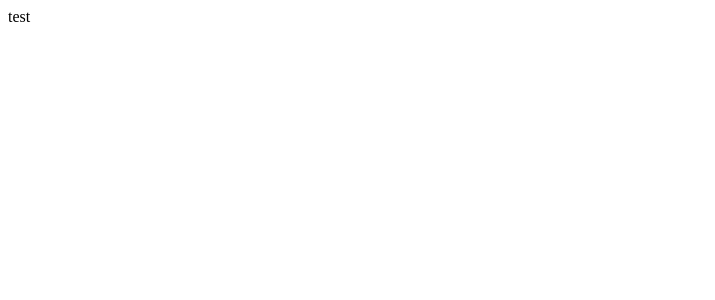
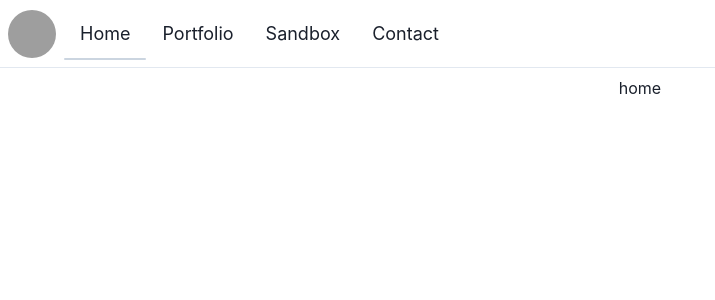
Before and after one commit to tdarusch/tdav-sandbox, a React (Vite) app: page / in a window 1280 px wide. Shown: the top 300 px of the page, without its empty margins (0-715 px from the left). Built offline with nearby package versions, Linux system fonts and the light colour scheme; grey boxes are pictures that could not be loaded.

Commit message:
basic layout and routes

```diff
--- a/src/App.jsx
+++ b/src/App.jsx
@@ -1,11 +1,21 @@
 import { useState } from 'react'
+import { Route, Routes } from 'react-router'
+import TopNavigation from './Components/TopNavigation/TopNavigation'
+import Home from './Components/Home/Home'
+import Portfolio from './Components/Portfolio/Portfolio'
+import Sandbox from './Components/Sandbox/Sandbox'
+import Contact from './Components/Contact/Contact'
 
 function App() {
 
   return (
-    <>
-    test
-    </>
+    <Routes>
+      <Route path='/' element={<TopNavigation />}>
+        <Route path='portfolio' element={<Portfolio />} />
+        <Route path='sandbox' element={<Sandbox />} />
+        <Route path='contact' element={<Contact />} />
+      </Route>
+    </Routes>
   )
 };
 
--- /dev/null
+++ b/src/Components/Contact/Contact.jsx
@@ -0,0 +1,12 @@
+import React from 'react';
+
+const Contact = () => {
+
+  return(
+    <>
+      contact
+    </>
+  );
+};
+
+export default Contact;
--- /dev/null
+++ b/src/Components/Home/Home.jsx
@@ -0,0 +1,12 @@
+import React from 'react';
+
+const Home = () => {
+
+  return(
+    <>
+      home
+    </>
+  );
+};
+
+export default Home;
--- /dev/null
+++ b/src/Components/Portfolio/Portfolio.jsx
@@ -0,0 +1,12 @@
+import React from 'react';
+
+const Portfolio = () => {
+
+  return(
+    <>
+      portfolios
+    </>
+  );
+};
+
+export default Portfolio;
--- /dev/null
+++ b/src/Components/Sandbox/Sandbox.jsx
@@ -0,0 +1,12 @@
+import React from 'react';
+
+const Sandbox = () => {
+
+  return(
+    <>
+      sandbox
+    </>
+  );
+};
+
+export default Sandbox;
--- /dev/null
+++ b/src/Components/TopNavigation/TopNavigation.jsx
@@ -0,0 +1,68 @@
+import { useEffect } from 'react';
+import { Container, Tab, TabList, Tabs, Box, Avatar, TabIndicator } from '@chakra-ui/react';
+import React from 'react';
+import { Outlet, useNavigate } from 'react-router';
+import { useMatch } from 'react-router-dom';
+import logo from '../../../public/sandbox.svg';
+import Home from '../Home/Home';
+
+const tabs = [
+  {
+    label: 'Home',
+    route: '/'
+  },
+  {
+    label: 'Portfolio',
+    route: '/portfolio'
+  },
+  {
+    label: 'Sandbox',
+    route: '/sandbox'
+  },
+  {
+    label: 'Contact',
+    route: '/contact'
+  }
+]
+
+const TopNavigation = () => {
+  const navigate = useNavigate();
+  const isRoot = useMatch('/');
+
+  return(
+    <>
+      <Box
+        display='flex'
+        alignItems='center'
+        borderBottom='1px solid'
+        borderColor='gray.200'
+      >
+        <Avatar src={logo} ml={2}/>
+        <Tabs
+          size='lg'
+          align='center'
+          colorScheme='blue'
+          variant='unstyled'
+          p={2}
+        >
+          <TabList>
+            {tabs.map((tab, index) => (
+              <Tab onClick={() => navigate(tab.route)} key={index}>
+                {tab.label}
+              </Tab>
+            ))}
+          </TabList>
+          <TabIndicator mt='-1.5px' height='2px' bg='gray.300' borderRadius='1px' />
+        </Tabs>
+      </Box>
+      <Container centerContent mt={2}>
+        {isRoot
+          ? <Home />
+          : <Outlet />
+        }
+      </Container>
+    </>
+  );
+};
+
+export default TopNavigation;
--- a/src/main.jsx
+++ b/src/main.jsx
@@ -1,9 +1,15 @@
 import React from 'react'
 import ReactDOM from 'react-dom/client'
 import App from './App.jsx'
+import { BrowserRouter } from 'react-router-dom'
+import { ChakraProvider } from '@chakra-ui/react'
 
 ReactDOM.createRoot(document.getElementById('root')).render(
   <React.StrictMode>
-    <App />
+    <BrowserRouter>
+      <ChakraProvider>
+        <App />
+      </ChakraProvider>
+    </BrowserRouter>
   </React.StrictMode>,
 )
```
Also changed, not shown: package.json (+7 -1 lines), 1 other file (tests, documents, lock files or other folders).
